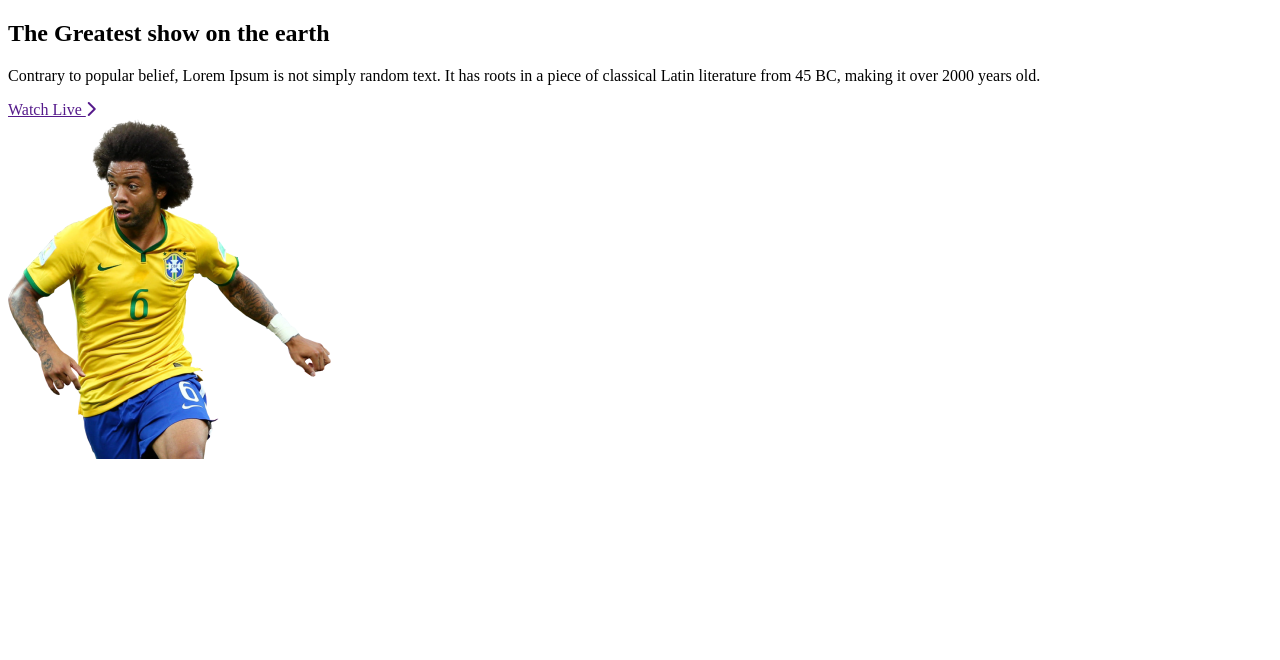
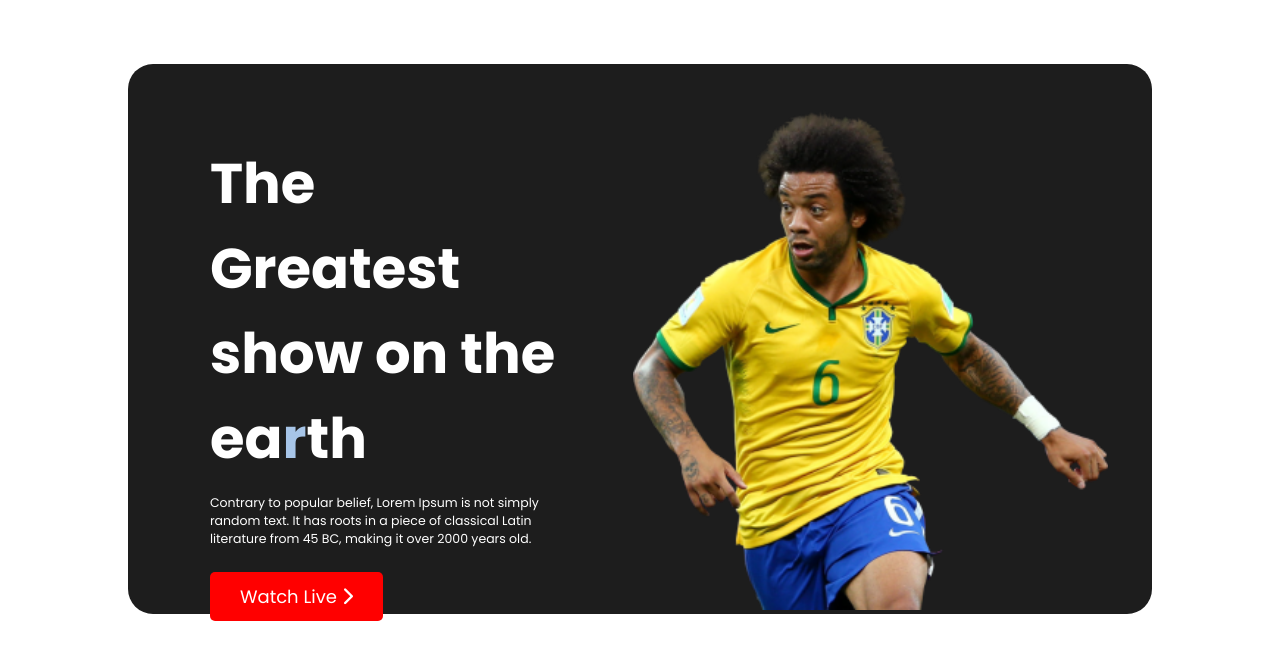
Before and after one commit to imam0321/world-cup, a plain HTML site: page index.html in a window 1280 px wide. Drawn offline with Linux system fonts and the light colour scheme.

Commit message:
added header section

```diff
--- a/index.html
+++ b/index.html
@@ -14,21 +14,24 @@
     <title>World Cup</title>
   </head>
   <body>
+    <!-- Header start -->
     <header>
-      <article>
-        <div>
-          <h1>The Greatest show on the earth</h1>
-          <p>
+      <article class="greatest">
+        <div class="greatest-info">
+          <h1 class="greatest-title">
+            The Greatest show on the ea<span>r</span>th
+          </h1>
+          <p class="greatest-thumnail">
             Contrary to popular belief, Lorem Ipsum is not simply random text.
             It has roots in a piece of classical Latin literature from 45 BC,
             making it over 2000 years old.
           </p>
-          <a href="">
+          <a class="watch-buttun" href="">
             Watch Live
             <i class="fa-solid fa-chevron-right"></i>
           </a>
         </div>
-        <div>
+        <div class="greatest-banner">
           <img src="images/Banner Image.png" />
         </div>
       </article>
--- a/styles/style.css
+++ b/styles/style.css
@@ -0,0 +1,60 @@
+/* Fonts */
+@import url("https://fonts.googleapis.com/css2?family=Dancing+Script:wght@700&family=Poppins:ital,wght@0,400;0,700;1,200&family=Roboto:wght@300;400;700&display=swap");
+
+/* common or utilitys */
+body {
+  font-family: "Poppins", sans-serif;
+  margin: 0;
+}
+header {
+  display: flex;
+  justify-content: center;
+  margin-top: 5%;
+}
+
+/*---------------------
+    Greatest sections
+----------------------- */
+.greatest {
+  display: flex;
+  width: 80%;
+  height: 550px;
+  background-color: rgb(29, 29, 29);
+  border-radius: 25px;
+}
+.greatest-info {
+  width: 35%;
+  padding: 3% 5% 0 8%;
+}
+.greatest-title {
+  font-size: 3.5em;
+  font-weight: 700;
+  color: white;
+  margin-bottom: 10px;
+}
+span {
+  color: rgb(167, 197, 232);
+}
+.greatest-thumnail {
+  font-size: 12.5px;
+  font-weight: 500;
+  color: white;
+  margin-bottom: 35px;
+}
+.watch-buttun {
+  font-size: 18px;
+  font-weight: 300;
+  text-decoration: none;
+  color: white;
+  background-color: red;
+  padding: 12px 30px;
+  border-radius: 5px;
+}
+.greatest-banner {
+  width: 45%;
+  height: 70%;
+}
+.greatest-banner img {
+  height: 500px;
+  padding: 10% 0 0 3%;
+}
```
